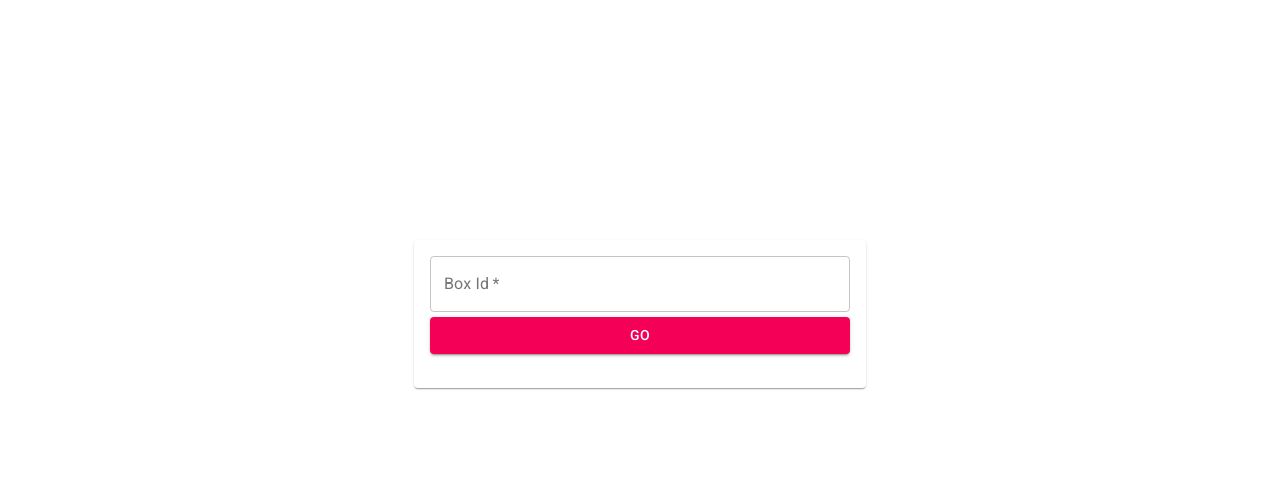
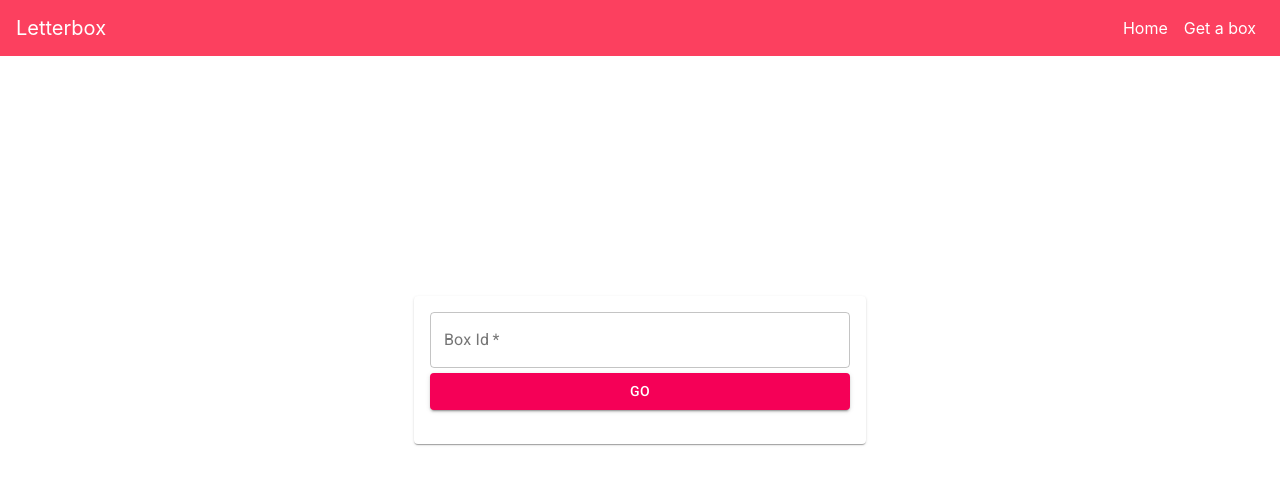
Before and after one commit to wxlai90/letterbox, a React (Create React App) app in the folder client/: page / in a window 1280 px wide. Shown: the top 484 px of the page. Built offline with nearby package versions, Linux system fonts and the light colour scheme; no server answers.

Commit message:
Finished styling.
Added filtering of votes for questions' order of display.

TODO:
    - refactor code.

```diff
--- a/client/src/App.js
+++ b/client/src/App.js
@@ -4,9 +4,11 @@ import { BrowserRouter as Router, Switch, Route } from 'react-router-dom'
 import LandingPage from './pages/LandingPage'
 import Letterbox from './pages/Letterbox'
 import CreateBox from './components/CreateBox/create-box.component'
+import Header from './components/Header/header.component'
 
 const App = () => (
   <Router>
+    <Header />
     <Switch>
       <Route path="/" exact component={LandingPage} />
       <Route path="/box/new" exact component={CreateBox} />
--- /dev/null
+++ b/client/src/components/Header/header.component.jsx
@@ -0,0 +1,28 @@
+import React from 'react'
+import { Link } from 'react-router-dom'
+
+
+const Header = () => {
+
+    const styles = {
+        backgroundColor: 'rgb(252, 64, 95)',
+        marginBottom: '100px'
+    }
+
+
+    return (
+        <nav className="navbar navbar-expand-lg navbar-dark" style={styles}>
+            <Link to="/" className="navbar-brand">Letterbox</Link>
+            <ul className="navbar-nav ml-auto">
+                <li className="nav-item active">
+                    <Link to="/" className="nav-link">Home</Link>
+                </li>
+                <li className="nav-item active">
+                    <Link to="/box/new" className="nav-link">Get a box</Link>
+                </li>
+            </ul>
+        </nav>
+    )
+}
+
+export default Header
--- a/client/src/components/Question/question.component.jsx
+++ b/client/src/components/Question/question.component.jsx
@@ -64,6 +64,7 @@ const Question = ({ setQuestionFocus, focusedQuestionId, boxId, upvoted, addUpvo
     return (
         <Container onClick={() => showCommentsForThisQuestion(props.question.id)} style={{ margin: '20px 0', borderBottom: '1px solid #ccc' }}>
             <VerticalContainer>
+                <h3>Question: </h3>
                 <h4>{props.question.text}</h4>
                 <Divider style={{ margin: '10px 0' }} />
                 <HorizontalContainer>
@@ -72,6 +73,8 @@ const Question = ({ setQuestionFocus, focusedQuestionId, boxId, upvoted, addUpvo
                 </HorizontalContainer>
                 <Divider style={{ margin: '10px 0' }} />
             </VerticalContainer>
+
+            <h4>Comments: </h4>
             {
                 focusedQuestionId === props.question.id &&
                 comments.sort((a, b) => a.timestamp - b.timestamp).map(comment => (
--- a/client/src/pages/Letterbox.jsx
+++ b/client/src/pages/Letterbox.jsx
@@ -74,17 +74,18 @@ const Letterbox = (props) => {
         ?
         (
             <div>
-                <Container maxWidth="sm" style={{border: '2px solid #ccc'}}>
+                <Container maxWidth="sm" style={{ border: '2px solid #ccc' }}>
                     <h1>Box for {box && box.metadata.createdBy}</h1>
 
-                    <VerticalContainer>
+                    <VerticalContainer style={{ marginBottom: '50px' }}>
                         <CustomInput label="Add a question" value={newQuestion} onChange={handleNewQuestion} />
                         <CustomButton color="primary" onClick={addQuestion}>Add a question</CustomButton>
                     </VerticalContainer>
 
                     <VerticalContainer>
                         {
-                            questions.map(question => (
+                            questions.sort((a, b) => b.votes - a.votes)
+                            .map(question => (
                                 <Question question={question} key={question.id} boxId={boxId} />
                             ))
                         }
```
